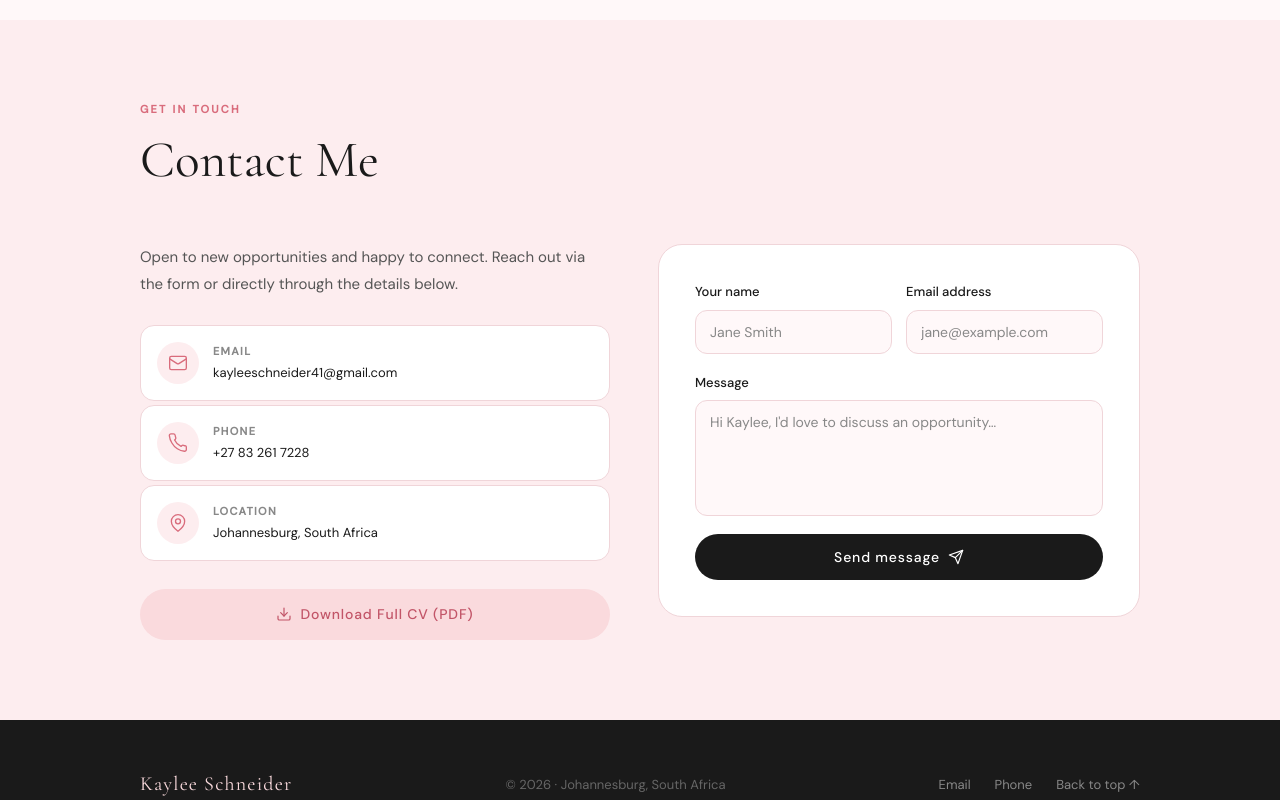
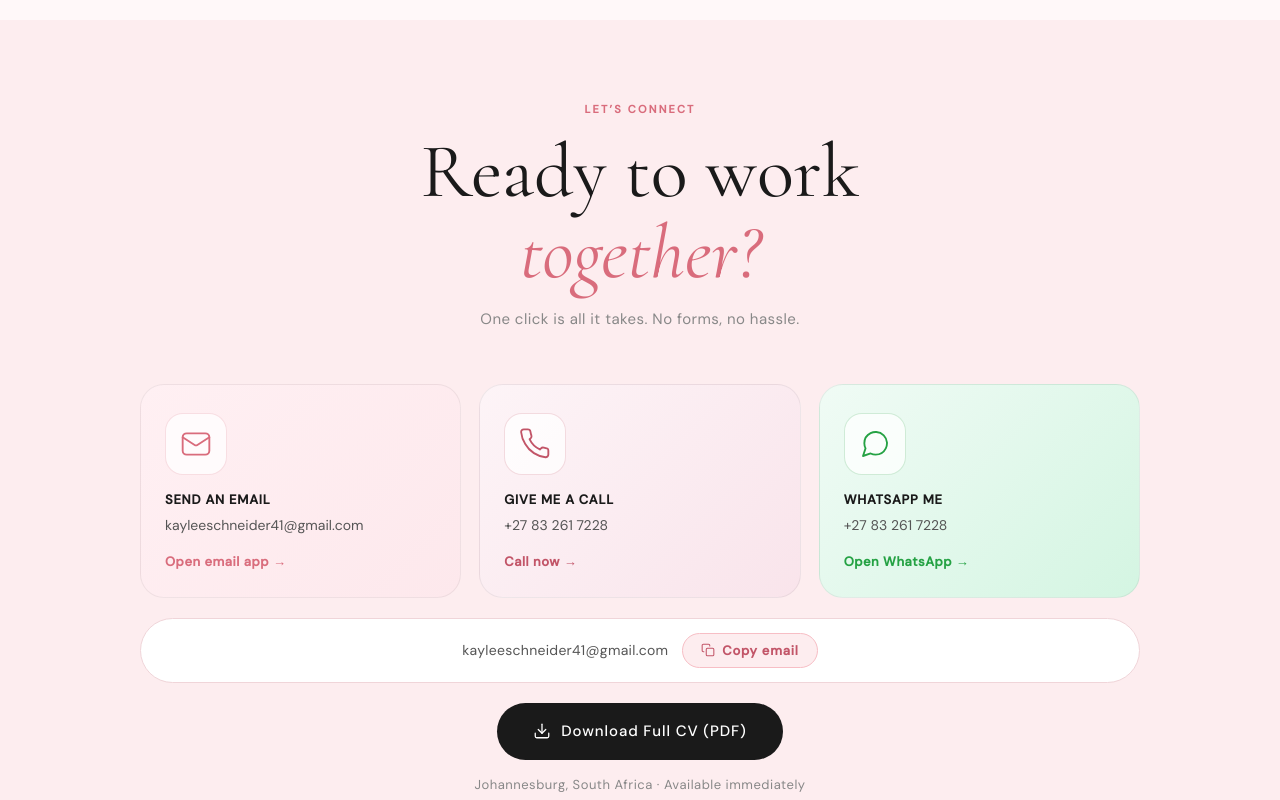
Before and after one commit to ItzGazz-IT/kaylee-cv, a React (Vite) app: page / in a window 1280 px wide. Shown: the part 4160-4960 px from the top of the page. Built offline with nearby package versions, Linux system fonts and the light colour scheme.

Commit message:
feat: redesign contact section - one-click cards, no form

```diff
--- a/src/components/Contact.jsx
+++ b/src/components/Contact.jsx
@@ -1,196 +1,234 @@
 import { useState } from 'react'
 import { useScrollReveal } from '../hooks/useAnimations'
 
+const actions = [
+  {
+    id: 'email',
+    href: 'mailto:kayleeschneider41@gmail.com',
+    label: 'Send an email',
+    value: 'kayleeschneider41@gmail.com',
+    cta: 'Open email app →',
+    bg: 'linear-gradient(135deg, #fff0f3 0%, #fde8ec 100%)',
+    accent: '#d96c7c',
+    icon: (
+      <svg width="32" height="32" viewBox="0 0 24 24" fill="none" stroke="currentColor" strokeWidth="1.4" strokeLinecap="round" strokeLinejoin="round">
+        <rect x="2" y="4" width="20" height="16" rx="3"/>
+        <path d="m22 7-8.97 5.7a1.94 1.94 0 0 1-2.06 0L2 7"/>
+      </svg>
+    ),
+  },
+  {
+    id: 'phone',
+    href: 'tel:+27832617228',
+    label: 'Give me a call',
+    value: '+27 83 261 7228',
+    cta: 'Call now →',
+    bg: 'linear-gradient(135deg, #fdf4f7 0%, #f9e4eb 100%)',
+    accent: '#c25568',
+    icon: (
+      <svg width="32" height="32" viewBox="0 0 24 24" fill="none" stroke="currentColor" strokeWidth="1.4" strokeLinecap="round" strokeLinejoin="round">
+        <path d="M22 16.92v3a2 2 0 0 1-2.18 2 19.79 19.79 0 0 1-8.63-3.07A19.5 19.5 0 0 1 4.69 12 19.79 19.79 0 0 1 1.61 3.18 2 2 0 0 1 3.58 1h3a2 2 0 0 1 2 1.72 12.84 12.84 0 0 0 .7 2.81 2 2 0 0 1-.45 2.11L7.91 8.37a16 16 0 0 0 7.73 7.73l.87-.87a2 2 0 0 1 2.11-.45 12.84 12.84 0 0 0 2.81.7A2 2 0 0 1 22 17z"/>
+      </svg>
+    ),
+  },
+  {
+    id: 'whatsapp',
+    href: 'https://wa.me/27832617228?text=Hi%20Kaylee%2C%20I%20found%20your%20CV%20and%20would%20love%20to%20connect!',
+    label: 'WhatsApp me',
+    value: '+27 83 261 7228',
+    cta: 'Open WhatsApp →',
+    bg: 'linear-gradient(135deg, #f0fbf5 0%, #d4f5e2 100%)',
+    accent: '#25a244',
+    icon: (
+      <svg width="32" height="32" viewBox="0 0 24 24" fill="none" stroke="currentColor" strokeWidth="1.4" strokeLinecap="round" strokeLinejoin="round">
+        <path d="M21 11.5a8.38 8.38 0 0 1-.9 3.8 8.5 8.5 0 0 1-7.6 4.7 8.38 8.38 0 0 1-3.8-.9L3 21l1.9-5.7a8.38 8.38 0 0 1-.9-3.8 8.5 8.5 0 0 1 4.7-7.6 8.38 8.38 0 0 1 3.8-.9h.5a8.48 8.48 0 0 1 8 8v.5z"/>
+      </svg>
+    ),
+  },
+]
+
 export default function Contact() {
-  const [form, setForm]     = useState({ name: '', email: '', message: '' })
-  const [status, setStatus] = useState(null)
+  const [copied, setCopied] = useState(false)
   const [ref, visible]      = useScrollReveal({ threshold: 0.1 })
 
-  const handleChange = e => setForm(prev => ({ ...prev, [e.target.name]: e.target.value }))
-
-  const handleSubmit = e => {
-    e.preventDefault()
-    const subject = encodeURIComponent(`Portfolio enquiry from ${form.name}`)
-    const body    = encodeURIComponent(`Name: ${form.name}\nEmail: ${form.email}\n\n${form.message}`)
-    window.location.href = `mailto:kayleeschneider41@gmail.com?subject=${subject}&body=${body}`
-    setStatus('ok')
+  const copyEmail = async () => {
+    try {
+      await navigator.clipboard.writeText('kayleeschneider41@gmail.com')
+      setCopied(true)
+      setTimeout(() => setCopied(false), 2200)
+    } catch {
+      /* clipboard not available */
+    }
   }
 
   return (
-    <section id="contact" ref={ref} className="section section--alt">
+    <section id="contact" ref={ref} className="section section--alt ct-section">
       <div className="container">
-        <div className={`ct-title${visible ? ' ct-revealed' : ''}`}>
-          <span className="label">Get in touch</span>
-          <h2 className="section-title">Contact Me</h2>
+
+        <div className={`ct-head${visible ? ' ct-in' : ''}`}>
+          <span className="label">Let&rsquo;s connect</span>
+          <h2 className="ct-title-big">Ready to work<br/><em>together?</em></h2>
+          <p className="ct-sub">One click is all it takes. No forms, no hassle.</p>
         </div>
 
-        <div className="contact-grid">
-          {/* Info panel */}
-          <div className={`contact-info${visible ? ' ct-revealed ct-delay1' : ''}`}>
-            <p className="contact-intro">
-              Open to new opportunities and happy to connect. Reach out via
-              the form or directly through the details below.
-            </p>
-
-            <div className="contact-items">
-              {[
-                {
-                  href: 'mailto:kayleeschneider41@gmail.com',
-                  label: 'Email', value: 'kayleeschneider41@gmail.com',
-                  icon: <svg width="20" height="20" viewBox="0 0 24 24" fill="none" stroke="currentColor" strokeWidth="1.6" strokeLinecap="round" strokeLinejoin="round"><rect x="2" y="4" width="20" height="16" rx="2"/><path d="m22 7-8.97 5.7a1.94 1.94 0 0 1-2.06 0L2 7"/></svg>
-                },
-                {
-                  href: 'tel:+27832617228',
-                  label: 'Phone', value: '+27 83 261 7228',
-                  icon: <svg width="20" height="20" viewBox="0 0 24 24" fill="none" stroke="currentColor" strokeWidth="1.6" strokeLinecap="round" strokeLinejoin="round"><path d="M22 16.92v3a2 2 0 0 1-2.18 2 19.79 19.79 0 0 1-8.63-3.07A19.5 19.5 0 0 1 4.69 12 19.79 19.79 0 0 1 1.61 3.18 2 2 0 0 1 3.58 1h3a2 2 0 0 1 2 1.72c.127.96.361 1.903.7 2.81a2 2 0 0 1-.45 2.11L7.91 8.37a16 16 0 0 0 7.73 7.73l.87-.87a2 2 0 0 1 2.11-.45 12.84 12.84 0 0 0 2.81.7A2 2 0 0 1 22 17z"/></svg>
-                },
-                {
-                  href: null,
-                  label: 'Location', value: 'Johannesburg, South Africa',
-                  icon: <svg width="20" height="20" viewBox="0 0 24 24" fill="none" stroke="currentColor" strokeWidth="1.6" strokeLinecap="round" strokeLinejoin="round"><path d="M20 10c0 6-8 12-8 12s-8-6-8-12a8 8 0 0 1 16 0Z"/><circle cx="12" cy="10" r="3"/></svg>
-                },
-              ].map(item => (
-                item.href
-                  ? <a key={item.label} href={item.href} className="contact-item">
-                      <div className="contact-item-icon">{item.icon}</div>
-                      <div><p className="contact-item-label">{item.label}</p><p className="contact-item-value">{item.value}</p></div>
+        <div className="ct-cards">
+          {actions.map((a, i) => (
+            <a
+              key={a.id}
+              href={a.href}
+              target={a.id === 'whatsapp' ? '_blank' : undefined}
+              rel={a.id === 'whatsapp' ? 'noopener noreferrer' : undefined}
+              className={`ct-card${visible ? ' ct-card-in' : ''}`}
+              style={{ '--bg': a.bg, '--accent': a.accent, '--i': i }}
+            >
+              <div className="ct-card-icon" style={{ color: a.accent, border: `1.5px solid ${a.accent}33` }}>
+                {a.icon}
+              </div>
+              <div className="ct-card-body">
+                <p className="ct-card-label">{a.label}</p>
+                <p className="ct-card-value">{a.value}</p>
+              </div>
+              <span className="ct-card-cta" style={{ color: a.accent }}>{a.cta}</span>
+              <div className="ct-card-glow" />
             </a>
-                  : <div key={item.label} className="contact-item contact-item--static">
-                      <div className="contact-item-icon">{item.icon}</div>
-                      <div><p className="contact-item-label">{item.label}</p><p className="contact-item-value">{item.value}</p></div>
-                    </div>
           ))}
         </div>
 
-            <a href="/kaylee-cv/kaylee-schneider-cv.pdf" download className="btn btn--pink contact-download">
-              <svg width="16" height="16" viewBox="0 0 24 24" fill="none" stroke="currentColor" strokeWidth="1.8" strokeLinecap="round" strokeLinejoin="round">
+        <div className={`ct-copy${visible ? ' ct-in ct-in--d3' : ''}`}>
+          <span className="ct-copy-text">kayleeschneider41@gmail.com</span>
+          <button className={`ct-copy-btn${copied ? ' ct-copy-btn--done' : ''}`} onClick={copyEmail}>
+            {copied
+              ? (<><svg width="14" height="14" viewBox="0 0 24 24" fill="none" stroke="currentColor" strokeWidth="2.2" strokeLinecap="round" strokeLinejoin="round"><polyline points="20 6 9 17 4 12"/></svg> Copied!</>)
+              : (<><svg width="14" height="14" viewBox="0 0 24 24" fill="none" stroke="currentColor" strokeWidth="1.8" strokeLinecap="round" strokeLinejoin="round"><rect x="9" y="9" width="13" height="13" rx="2"/><path d="M5 15H4a2 2 0 0 1-2-2V4a2 2 0 0 1 2-2h9a2 2 0 0 1 2 2v1"/></svg> Copy email</>)
+            }
+          </button>
+        </div>
+
+        <div className={`ct-download${visible ? ' ct-in ct-in--d4' : ''}`}>
+          <a href="/kaylee-cv/kaylee-schneider-cv.pdf" download className="ct-dl-btn">
+            <svg width="18" height="18" viewBox="0 0 24 24" fill="none" stroke="currentColor" strokeWidth="1.7" strokeLinecap="round" strokeLinejoin="round">
               <path d="M21 15v4a2 2 0 0 1-2 2H5a2 2 0 0 1-2-2v-4"/>
               <polyline points="7 10 12 15 17 10"/>
               <line x1="12" y1="15" x2="12" y2="3"/>
             </svg>
             Download Full CV (PDF)
           </a>
+          <p className="ct-dl-note">Johannesburg, South Africa &middot; Available immediately</p>
         </div>
 
-          {/* Form */}
-          <div className={`contact-form-wrap${visible ? ' ct-revealed ct-delay2' : ''}`}>
-            {status === 'ok' ? (
-              <div className="contact-success">
-                <div className="contact-success-icon">
-                  <svg width="32" height="32" viewBox="0 0 24 24" fill="none" stroke="currentColor" strokeWidth="1.6" strokeLinecap="round" strokeLinejoin="round">
-                    <path d="M22 11.08V12a10 10 0 1 1-5.93-9.14"/><polyline points="22 4 12 14.01 9 11.01"/>
-                  </svg>
-                </div>
-                <h3>Message sent!</h3>
-                <p>Your email client should have opened. I'll get back to you shortly.</p>
-                <button className="btn btn--pink" onClick={() => setStatus(null)}>Send another</button>
-              </div>
-            ) : (
-              <form className="contact-form" onSubmit={handleSubmit} noValidate>
-                <div className="form-row">
-                  <div className="form-field">
-                    <label htmlFor="name">Your name</label>
-                    <input id="name" name="name" type="text" placeholder="Jane Smith" required value={form.name} onChange={handleChange} />
-                  </div>
-                  <div className="form-field">
-                    <label htmlFor="email">Email address</label>
-                    <input id="email" name="email" type="email" placeholder="jane@example.com" required value={form.email} onChange={handleChange} />
-                  </div>
-                </div>
-                <div className="form-field">
-                  <label htmlFor="message">Message</label>
-                  <textarea id="message" name="message" rows="5" placeholder="Hi Kaylee, I'd love to discuss an opportunity…" required value={form.message} onChange={handleChange} />
-                </div>
-                <button type="submit" className="btn btn--dark contact-submit">
-                  Send message
-                  <svg width="16" height="16" viewBox="0 0 24 24" fill="none" stroke="currentColor" strokeWidth="1.8" strokeLinecap="round" strokeLinejoin="round">
-                    <line x1="22" y1="2" x2="11" y2="13"/><polygon points="22 2 15 22 11 13 2 9 22 2"/>
-                  </svg>
-                </button>
-              </form>
-            )}
-          </div>
-        </div>
       </div>
 
       <style>{`
-        .ct-title {
-          opacity: 0; transform: translateY(20px);
-          transition: opacity 0.5s ease, transform 0.5s ease;
+        .ct-head, .ct-copy, .ct-download {
+          opacity: 0; transform: translateY(22px);
+          transition: opacity 0.55s ease, transform 0.55s ease;
         }
-        .ct-revealed { opacity: 1 !important; transform: none !important; }
-        .ct-delay1 { transition-delay: 0.15s !important; }
-        .ct-delay2 { transition-delay: 0.28s !important; }
+        .ct-in { opacity: 1 !important; transform: none !important; }
+        .ct-in--d3 { transition-delay: 0.38s !important; }
+        .ct-in--d4 { transition-delay: 0.52s !important; }
 
-        .contact-grid {
-          display: grid; grid-template-columns: 1fr 1fr;
-          gap: 48px; align-items: start;
+        .ct-section { overflow: hidden; }
+        .ct-head { text-align: center; margin-bottom: 52px; }
+        .ct-title-big {
+          font-family: 'Cormorant Garamond', serif;
+          font-size: clamp(2.8rem, 6vw, 5rem);
+          font-weight: 400; line-height: 1.05;
+          color: var(--charcoal); margin-bottom: 14px;
         }
-        .contact-info, .contact-form-wrap {
-          opacity: 0; transform: translateY(28px);
-          transition: opacity 0.6s ease, transform 0.6s ease;
+        .ct-title-big em { color: var(--pink-500); font-style: italic; }
+        .ct-sub { font-size: 15px; color: var(--light-txt); letter-spacing: 0.03em; }
+
+        .ct-cards {
+          display: grid;
+          grid-template-columns: repeat(3, 1fr);
+          gap: 18px;
+          margin-bottom: 20px;
         }
-        .contact-intro { font-size: 15px; color: var(--mid); line-height: 1.75; margin-bottom: 28px; }
-        .contact-items { display: flex; flex-direction: column; gap: 4px; margin-bottom: 28px; }
+        .ct-card {
+          position: relative;
+          display: flex; flex-direction: column;
+          gap: 14px; overflow: hidden;
+          padding: 28px 24px 24px;
+          border-radius: 24px;
+          background: var(--bg);
+          border: 1px solid rgba(0,0,0,0.06);
+          text-decoration: none; color: inherit;
+          opacity: 0; transform: translateY(32px);
+          transition:
+            opacity 0.55s ease calc(var(--i) * 0.1s),
+            transform 0.55s ease calc(var(--i) * 0.1s),
+            box-shadow 0.25s ease,
+            scale 0.25s ease;
+        }
+        .ct-card-in { opacity: 1 !important; transform: none !important; }
+        .ct-card:hover {
+          box-shadow: 0 20px 50px rgba(0,0,0,0.10);
+          scale: 1.025;
+        }
+        .ct-card-glow {
+          position: absolute; inset: 0; border-radius: 24px;
+          background: radial-gradient(circle at 80% 20%, var(--accent, #d96c7c) 0%, transparent 60%);
+          opacity: 0; transition: opacity 0.3s;
+          pointer-events: none; mix-blend-mode: multiply;
+        }
+        .ct-card:hover .ct-card-glow { opacity: 0.12; }
 
-        .contact-item {
-          display: flex; align-items: center; gap: 14px;
-          padding: 16px; background: var(--white);
-          border: 1px solid var(--border); border-radius: 14px;
-          text-decoration: none; color: inherit;
-          transition: box-shadow 0.2s, transform 0.2s;
-        }
-        .contact-item:not(.contact-item--static):hover {
-          box-shadow: 0 6px 24px rgba(217,108,124,0.14);
-          transform: translateY(-2px);
-        }
-        .contact-item-icon {
-          width: 42px; height: 42px; border-radius: 50%;
-          background: var(--pink-100); color: var(--pink-500);
+        .ct-card-icon {
+          width: 62px; height: 62px; border-radius: 18px;
+          background: rgba(255,255,255,0.75);
           display: flex; align-items: center; justify-content: center; flex-shrink: 0;
         }
-        .contact-item-label { font-size: 11px; font-weight: 600; letter-spacing: 0.12em; text-transform: uppercase; color: var(--light-txt); margin-bottom: 2px; }
-        .contact-item-value { font-size: 13px; color: var(--charcoal); }
-        .contact-download { width: 100%; justify-content: center; }
+        .ct-card-body { flex: 1; }
+        .ct-card-label {
+          font-size: 13px; font-weight: 600;
+          letter-spacing: 0.06em; text-transform: uppercase;
+          color: var(--charcoal); margin-bottom: 4px;
+        }
+        .ct-card-value { font-size: 14px; color: var(--mid); }
+        .ct-card-cta {
+          font-size: 13px; font-weight: 600; letter-spacing: 0.04em;
+          transition: letter-spacing 0.25s;
+        }
+        .ct-card:hover .ct-card-cta { letter-spacing: 0.1em; }
 
-        .contact-form-wrap {
+        .ct-copy {
+          display: flex; align-items: center; justify-content: center;
+          gap: 14px; flex-wrap: wrap;
           background: var(--white); border: 1px solid var(--border);
-          border-radius: 24px; padding: 36px;
+          border-radius: 50px; padding: 14px 24px; margin-bottom: 20px;
         }
-        .contact-form { display: flex; flex-direction: column; gap: 18px; }
-        .form-row { display: grid; grid-template-columns: 1fr 1fr; gap: 14px; }
-        .form-field { display: flex; flex-direction: column; gap: 7px; }
-        .form-field label { font-size: 13px; font-weight: 500; color: var(--charcoal); }
-        .form-field input, .form-field textarea {
-          font-family: 'DM Sans', sans-serif; font-size: 14px;
-          color: var(--charcoal); background: var(--pink-50);
-          border: 1.5px solid var(--border); border-radius: 12px;
-          padding: 12px 14px; outline: none; resize: none;
-          transition: border-color 0.2s, box-shadow 0.2s;
+        .ct-copy-text { font-size: 14px; color: var(--mid); letter-spacing: 0.02em; }
+        .ct-copy-btn {
+          display: inline-flex; align-items: center; gap: 7px;
+          font-family: 'DM Sans', sans-serif; font-size: 13px; font-weight: 600;
+          letter-spacing: 0.06em; cursor: pointer;
+          background: var(--pink-100); color: var(--pink-600);
+          border: 1.5px solid var(--pink-300); border-radius: 50px;
+          padding: 8px 18px;
+          transition: background 0.2s, transform 0.2s;
         }
-        .form-field input::placeholder, .form-field textarea::placeholder { color: var(--light-txt); }
-        .form-field input:focus, .form-field textarea:focus {
-          border-color: var(--pink-400);
-          box-shadow: 0 0 0 4px rgba(217,108,124,0.1);
+        .ct-copy-btn:hover { background: var(--pink-200); transform: scale(1.04); }
+        .ct-copy-btn--done { background: #d4f5e2 !important; color: #1a7a3c !important; border-color: #a8e6c0 !important; }
+
+        .ct-download { text-align: center; }
+        .ct-dl-btn {
+          display: inline-flex; align-items: center; gap: 10px;
+          font-family: 'DM Sans', sans-serif; font-size: 15px; font-weight: 500;
+          letter-spacing: 0.06em; padding: 16px 36px;
+          border-radius: 50px; background: var(--charcoal); color: var(--white);
+          text-decoration: none; margin-bottom: 14px;
+          transition: transform 0.2s, box-shadow 0.2s, background 0.2s;
         }
-        .contact-submit { width: 100%; justify-content: center; }
+        .ct-dl-btn:hover {
+          transform: translateY(-3px);
+          box-shadow: 0 14px 36px rgba(0,0,0,0.22);
+          background: #2d2d2d;
+        }
+        .ct-dl-note { font-size: 13px; color: var(--light-txt); letter-spacing: 0.04em; }
 
-        .contact-success {
-          display: flex; flex-direction: column; align-items: center;
-          text-align: center; gap: 14px; padding: 20px 0;
-        }
-        .contact-success-icon {
-          width: 68px; height: 68px; border-radius: 50%;
-          background: var(--pink-100); color: var(--pink-500);
-          display: flex; align-items: center; justify-content: center;
-        }
-        .contact-success h3 { font-size: 1.5rem; color: var(--charcoal); }
-        .contact-success p { font-size: 14px; color: var(--mid); max-width: 260px; }
-
-        @media (max-width: 860px) { .contact-grid { grid-template-columns: 1fr; } }
+        @media (max-width: 860px) { .ct-cards { grid-template-columns: 1fr; } }
         @media (max-width: 560px) {
-          .form-row { grid-template-columns: 1fr; }
-          .contact-form-wrap { padding: 24px 18px; }
+          .ct-copy { flex-direction: column; border-radius: 20px; text-align: center; }
         }
       `}</style>
     </section>
```
Lines whose indentation alone changed are shown as unchanged.
